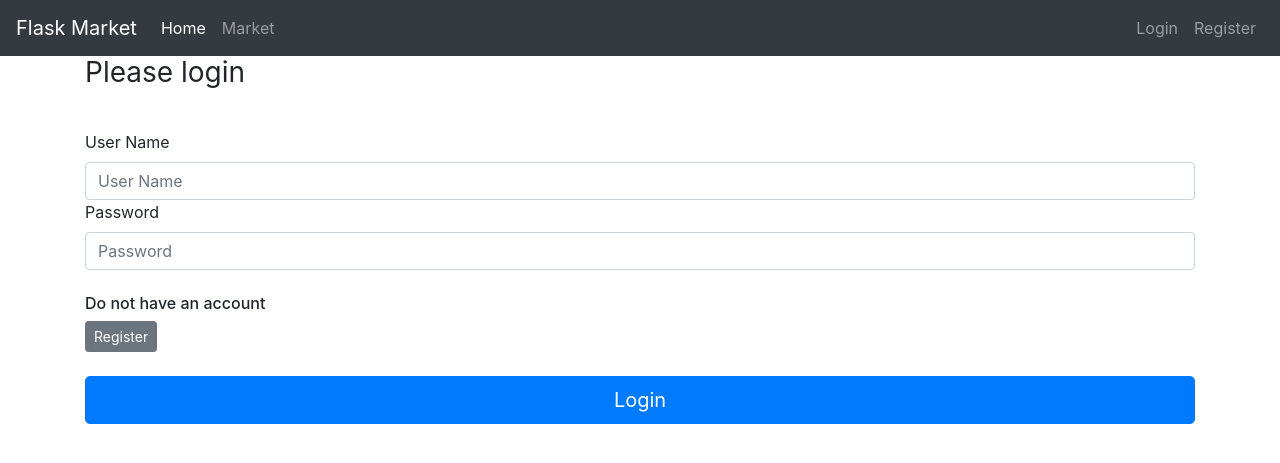
After one commit to Jeremy-Tesh/flask-with-sqlite, a Flask app: page /login in a window 1280 px wide. The commit adds this page. Shown: the top 463 px of the page. Run offline with Flask 2, Linux system fonts and the light colour scheme; some libraries are stand-ins or nearby versions.

Commit message:
feat:mixin added for user login info

```diff
--- a/market/__init__.py
+++ b/market/__init__.py
@@ -1,6 +1,7 @@
 from flask import Flask
 from flask_sqlalchemy import SQLAlchemy
 from flask_bcrypt import Bcrypt
+from flask_login import LoginManager
 
 
 app = Flask(__name__)
@@ -8,5 +9,6 @@ app.config["SQLALCHEMY_DATABASE_URI"] = "sqlite:///market.db"
 app.config["SECRET_KEY"] = "ee6ecc99982738018394de26"
 db = SQLAlchemy(app)
 bcrypt = Bcrypt(app)
+login_manager = LoginManager(app)
 
 from market import routes
--- a/market/forms.py
+++ b/market/forms.py
@@ -27,3 +27,13 @@ class RegisterForm(FlaskForm):
         label="Confirm Password", validators=[EqualTo("password1"), DataRequired()]
     )
     submit = SubmitField(label="Create Account")
+
+
+class LoginForm(FlaskForm):
+    username = StringField(
+        label="User Name", validators=[Length(min=2, max=30), DataRequired()]
+    )
+    password1 = PasswordField(
+        label="Password", validators=[Length(min=6), DataRequired()]
+    )
+    submit = SubmitField(label="Login")
--- a/market/routes.py
+++ b/market/routes.py
@@ -1,10 +1,12 @@
 from crypt import methods
+from nis import cat
 from requests import request
 from market import app
 from flask import flash, redirect, render_template, url_for
 from market.model import Item, User
 from market import db
-from market.forms import RegisterForm
+from market.forms import LoginForm, RegisterForm
+from flask_login import login_user
 
 
 @app.route("/")
@@ -40,6 +42,26 @@ def register_page():
     return render_template("register.html", form=form)
 
 
+@app.route("/login", methods=["GET", "POST"])
+def login_page():
+    form = LoginForm()
+    if form.validate_on_submit():
+        attempted_user = User.query.filter_by(username=form.username.data).first()
+        if attempted_user and attempted_user.check_password(
+            attempted_password=form.password1.data
+        ):
+            login_user(attempted_user)
+            flash(
+                f"Success! Logged in as {attempted_user.username}", category="success"
+            )
+            return redirect(url_for("product_page"))
+
+        else:
+            flash("Username and password donot match!!", category="danger")
+
+    return render_template("login.html", form=form)
+
+
 # @app.route("/add", methods=["GET", "POST"])
 # def add():
 #     return render_template("add.html")
--- a/market/templates/base.html
+++ b/market/templates/base.html
@@ -31,14 +31,37 @@
                     <a class="nav-link" href="{{ url_for('product_page') }}">Market</a>
                 </li>
             </ul>
+            {% if current_user.is_authenticated %}
+
                 <ul class="navbar-nav">
                     <li class="nav-item">
-                    <a class="nav-link" href="#">Login</a>
+                        <a class="nav-link" style="color: lawngreen; font-weight: bold;">
+                            <i class="fas fa-coins" ></i>
+                            {{current_user.prettier_budget}}
+                        </a>
+                    </li>
+                    <li class="nav-item">
+                        <a class="nav-link" >Welcome,{{current_user.username}}</a>
+                    </li>
+                    <li class="nav-item">
+                        <a class="nav-link" href="#">Logout</a>
+                    </li>
+
+
+                </ul>
+
+             {%else%}
+                <ul class="navbar-nav">
+                    <li class="nav-item">
+                        <a class="nav-link" href="{{url_for('login_page')}}">Login</a>
                     </li>
                     <li class="nav-item">
                         <a class="nav-link" href="{{ url_for('register_page')}}">Register</a>
                     </li>
                 </ul>
+             {%endif%}
+
+
         </div>
     </nav>
     {% with messages = get_flashed_messages(with_categories=true)%}
--- /dev/null
+++ b/market/templates/login.html
@@ -0,0 +1,41 @@
+{% extends 'base.html' %}
+
+{% block title %}
+
+Login Page
+
+{% endblock%}
+
+{% block content %}
+
+<div class="container">
+    <form method="POST" class="form-signin">
+        {{form.hidden_tag()}}
+
+
+        <h1 class="h3 mb-3 font-weight-normal">
+            Please login
+        </h1>
+        <br>
+        {{ form.username.label()}}
+        {{ form.username(class="form-control" ,placeholder="User Name")}}
+
+        {{ form.password1.label()}}
+        {{ form.password1(class="form-control" ,placeholder="Password")}}
+
+        <br>
+
+        <div class=""checkbox mb-3>
+            <h6>Do not have an account</h6>
+            <a class="btn btn-sm btn-secondary" href="{{ url_for('register_page')}}">Register</a>
+        </div>
+        <br>
+
+        {{form.submit(class="btn btn-lg btn-block btn-primary")}}
+
+
+
+    </form>
+</div>
+
+{% endblock %}
```
Also changed, not shown: market/model.py (+18 -2 lines), market/templates/register.html (+8 -0 lines). Lines whose indentation alone changed are shown as unchanged.
